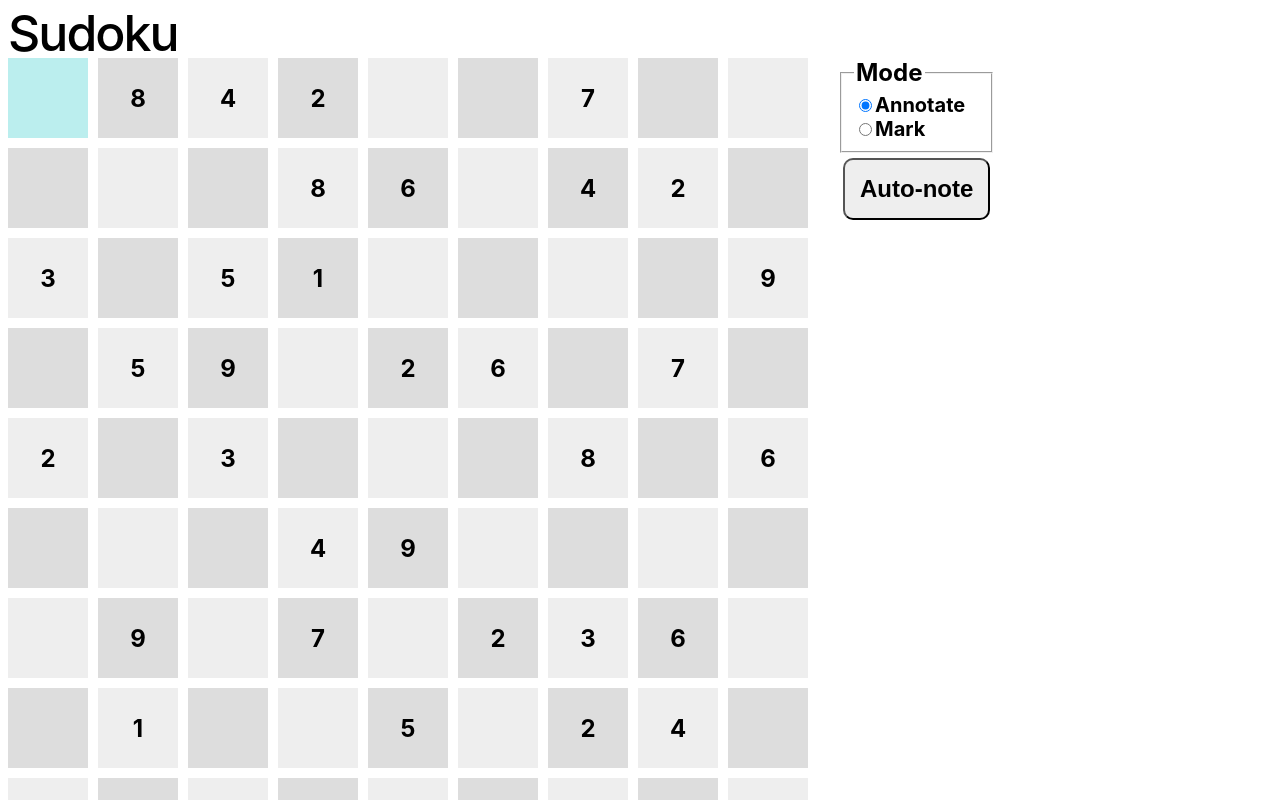
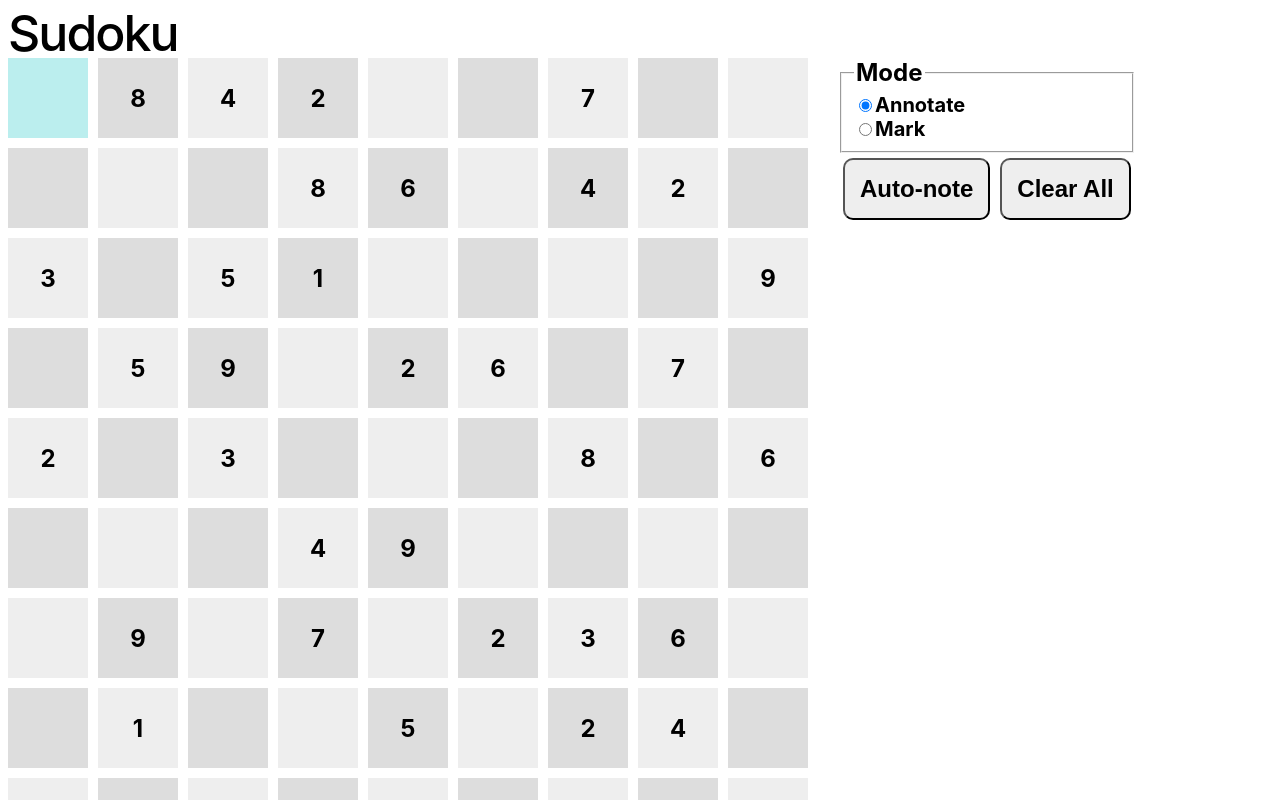
Before and after one commit to cawhitworth/sudoku-ng, an Angular app: page / in a window 1280 px wide. Shown: the top 800 px of the page. Built offline with nearby package versions, Linux system fonts and the light colour scheme.

Commit message:
Add a clear all

```diff
--- a/src/app/controls/controls.component.html
+++ b/src/app/controls/controls.component.html
@@ -10,4 +10,5 @@
         <label for="mark-button" class="sudoku-mode label">Mark</label>
     </fieldset>
     <button (click)="onAutoNoteClick()">Auto-note</button>
+    <button (click)="onClearAllClick()">Clear All</button>
 </div>
--- a/src/app/controls/controls.component.ts
+++ b/src/app/controls/controls.component.ts
@@ -13,6 +13,7 @@ export class ControlsComponent {
 
   @Output() modeChange = new EventEmitter<string>();
   @Output() autoNoteClick = new EventEmitter();
+  @Output() clearAllClick = new EventEmitter();
 
   onModeChange(mode:string) {
     console.log(`Mode change: ${mode}`);
@@ -22,4 +23,8 @@ export class ControlsComponent {
   onAutoNoteClick(): void {
     this.autoNoteClick.emit();
   }
+
+  onClearAllClick(): void {
+    this.clearAllClick.emit();
+  }
 }
--- a/src/app/grid/grid.component.html
+++ b/src/app/grid/grid.component.html
@@ -5,7 +5,7 @@
         [(parentgrid)]="sudokuGrid" (parentgridChange)="update()" (gridClicked)="onGridClick($event)"
         ></app-cell>
     </div>
-    <app-controls [(mode)]="mode" (modeChanged)="update()" (autoNoteClick)="onAutoNoteClick()" />
+    <app-controls [(mode)]="mode" (modeChanged)="update()" (autoNoteClick)="onAutoNoteClick()" (clearAllClick)="onClearAllClick()" />
     <div class="sudoku-status">
         <p>
             Complete: {{complete?"Yes":"No"}}
--- a/src/app/grid/grid.component.ts
+++ b/src/app/grid/grid.component.ts
@@ -50,6 +50,14 @@ export class GridComponent {
     this.sudokuService.generateCandidates();
   }
 
+  onClearAllClick():void {
+    for(let i = 0; i < 81; i++) {
+      this.sudokuService.clearCell(i);
+      this.sudokuGrid.cells[i].candidates = [];
+    }
+    this.update();
+  }
+
   keyDown(evt:KeyboardEvent): void {
     const swallow = [ 'ArrowLeft', 'ArrowRight', 'ArrowUp', 'ArrowDown', 'Delete', 'Backspace', 'Space']
     if (swallow.includes(evt.key)) {
```
